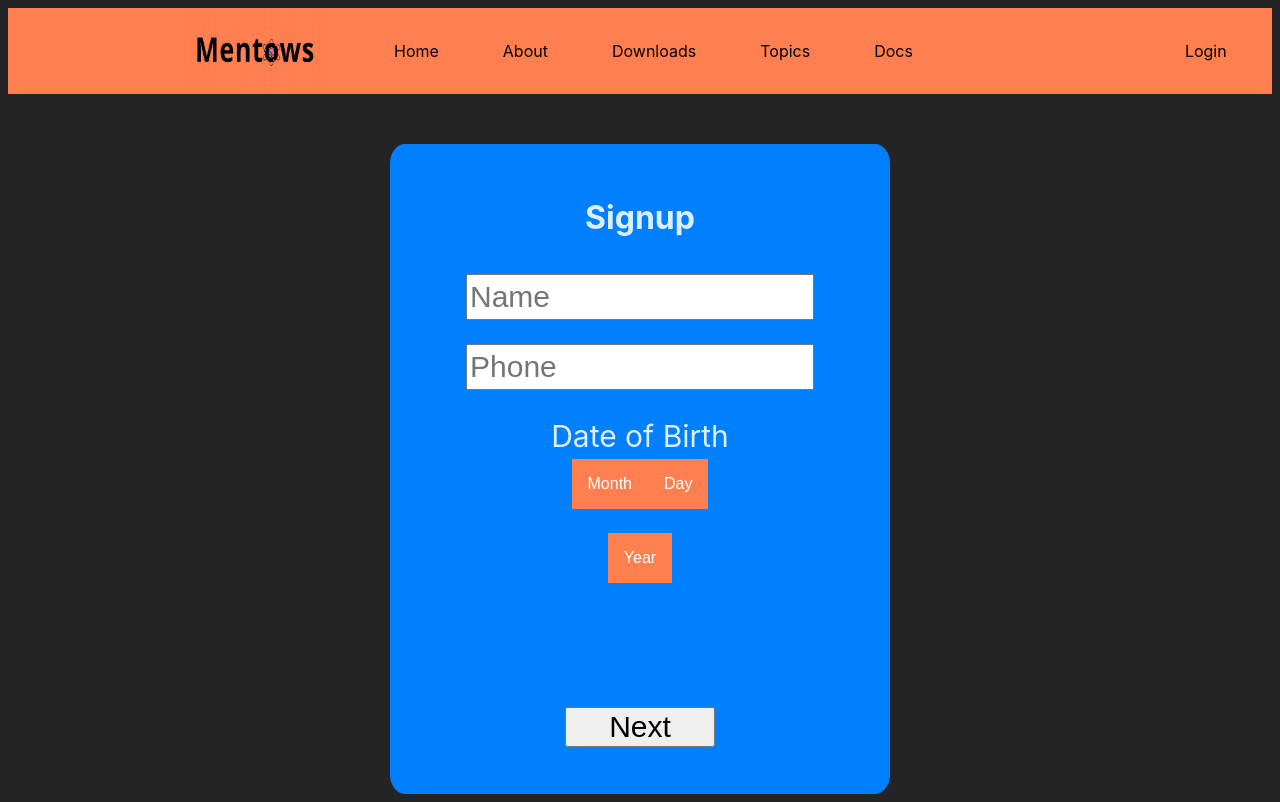
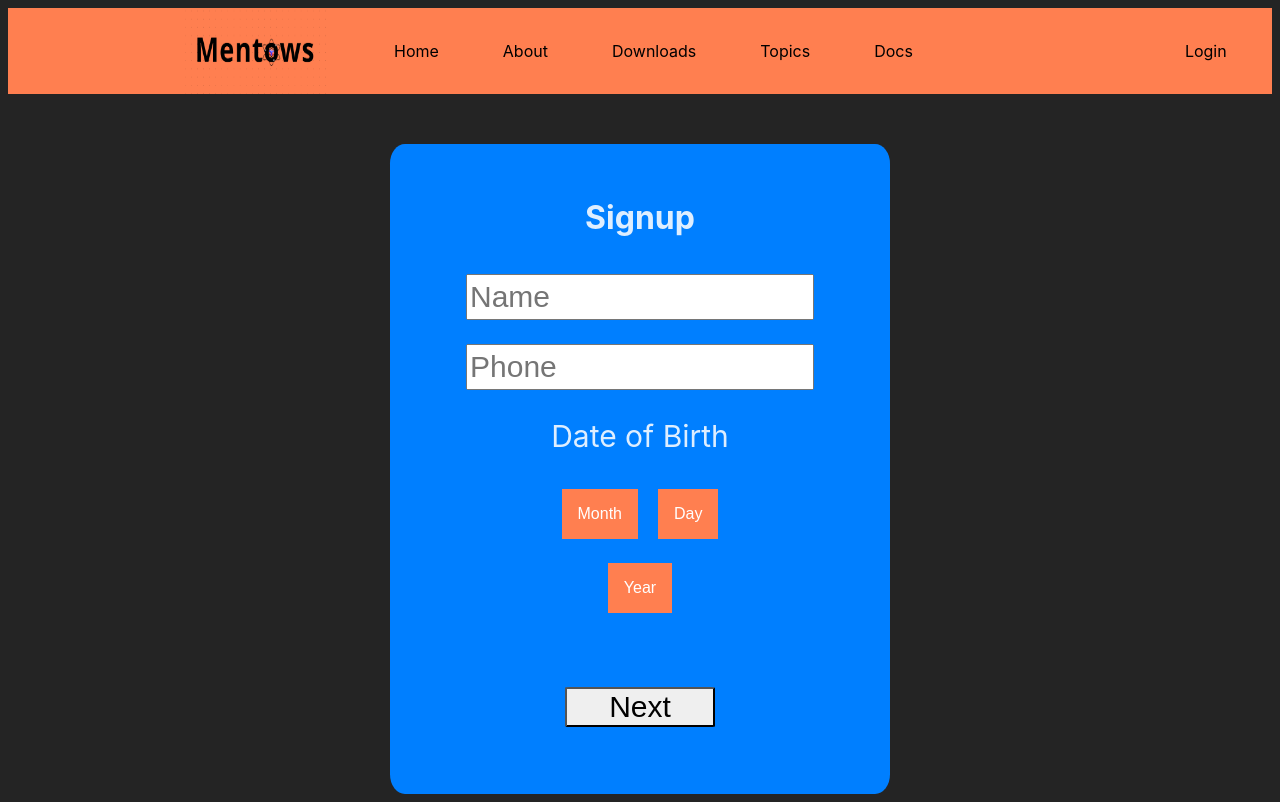
Before and after one commit to Keiaus/Mentows, a React (Vite) app in the folder mentows/: page /signup in a window 1280 px wide. Shown: the top 802 px of the page. Built offline with nearby package versions, Linux system fonts and the light colour scheme.

Commit message:
Still need to fix Signup page layout

```diff
--- a/mentows/src/pages/login.jsx
+++ b/mentows/src/pages/login.jsx
@@ -16,7 +16,7 @@ const Login = () => {
                         <input type="password" name="password" placeholder='Password' id="password" style={{height:'40px', width:'340px', fontSize:'30px'}}/>
                         <br />
                         <br />
-                        <button id='submit' style={{height:'40px', width:'150px', fontSize:'30px', marginTop:'100px'}}>Login</button>
+                        <button id='submit' style={{height:'40px', width:'150px', fontSize:'30px', marginTop:'100px', borderRadius:'3%'}}>Login</button>
                     </div>
                 </div>
         </div>
--- a/mentows/src/pages/signup.jsx
+++ b/mentows/src/pages/signup.jsx
@@ -28,7 +28,7 @@ const SignUp = () => {
                         <br />
                         <label htmlFor="DOB" style={{fontSize:'30px'}}>Date of Birth</label>
                         <br />
-                        <div class="dropdown">
+                        <div class="dropdown" style={{paddingRight:'10px', marginRight:'10px', marginTop:'30px'}}>
                             <button class="monthbtn">Month</button>
                             <div class="dropdown-content">
                                 <a href="#">January</a>
@@ -92,7 +92,7 @@ const SignUp = () => {
                         </div>
                         <br />
                         <br />
-                        <button id='next' style={{height:'40px', width:'150px', fontSize:'30px', marginTop:'100px'}}>Next</button>
+                        <button id='next' style={{height:'40px', width:'150px', fontSize:'30px', marginTop:'50px', borderRadius:'3%'}}>Next</button>
                     </div>
                 </div>
             </div>
```
